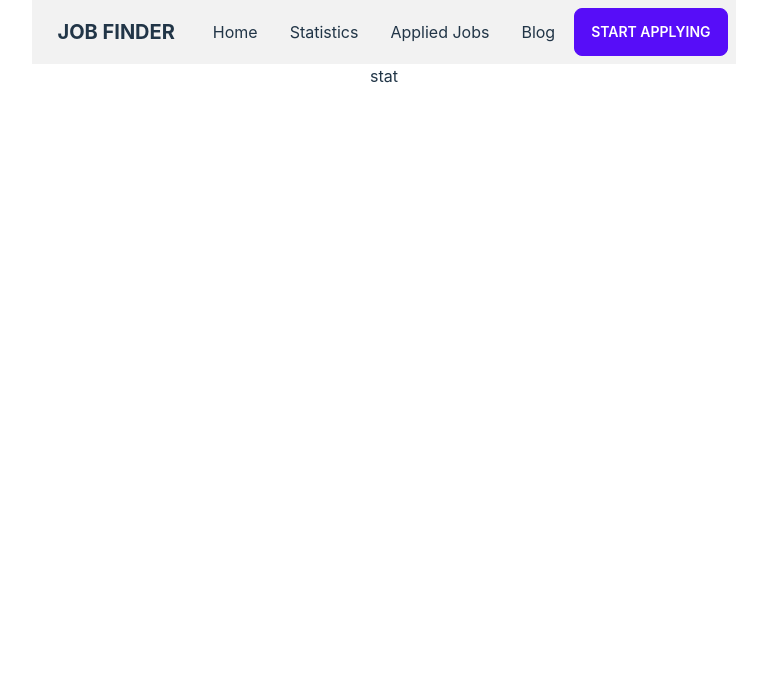
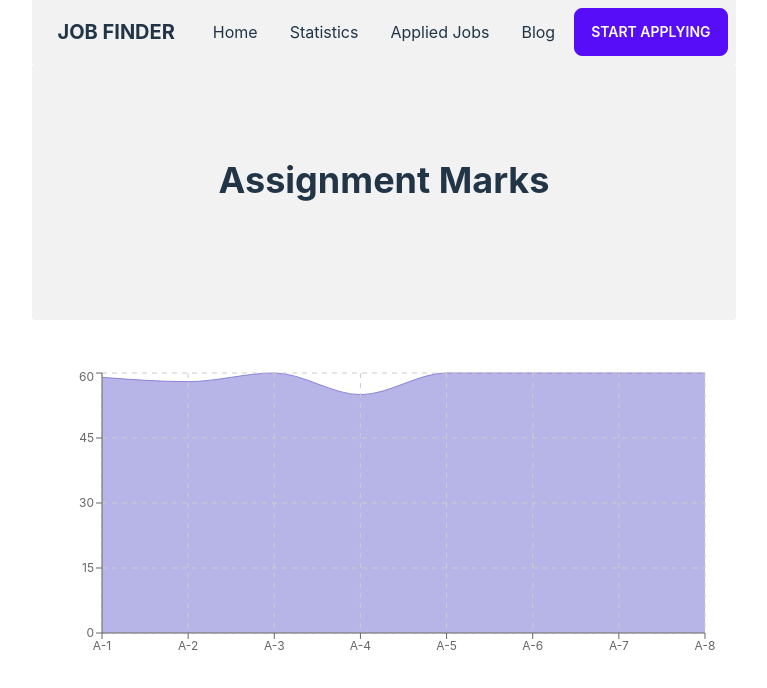
Before and after one commit to ArefinShaon/job-hunting, a React (Vite) app: page /statistics in a window 1280 px wide. Shown: the top 688 px of the page, without its empty margins (316-1083 px from the left). Built offline with nearby package versions, Linux system fonts and the light colour scheme.

Commit message:
chart added

```diff
--- a/package.json
+++ b/package.json
@@ -18,6 +18,7 @@
     "react": "^18.2.0",
     "react-dom": "^18.2.0",
     "react-router-dom": "^6.10.0",
+    "recharts": "^2.5.0",
     "sort-by": "^1.2.0"
   },
   "devDependencies": {
--- a/src/components/JobBanner/JobBanner.jsx
+++ b/src/components/JobBanner/JobBanner.jsx
@@ -1,5 +1,5 @@
 import React from 'react';
-import bannerImg from '../../assets/All Images/Vector-1.png';
+
 
 const JobBanner = () => {
 
--- /dev/null
+++ b/src/components/StatBanner/StatBanner.jsx
@@ -0,0 +1,11 @@
+import React from 'react';
+
+const StatBanner = () => {
+    return (
+        <div className='rounded bg-base-200 h-64'>
+            <h2 className='text-4xl font-bold py-24'>Assignment Marks</h2>
+        </div>
+    );
+};
+
+export default StatBanner;
--- /dev/null
+++ b/src/components/Statistics/Satatistics.css
@@ -0,0 +1,17 @@
+
+    .chart-container {
+      width: 100%;
+      height: auto;
+      padding: 0 10px;
+      box-sizing: border-box;
+      font-size: 12px;
+
+    }
+
+    @media (max-width: 600px) {
+      .chart-container {
+        width: 100vw;
+        font-size: 16px;
+        height: 300px;
+      }
+    }
--- a/src/components/Statistics/Statistics.jsx
+++ b/src/components/Statistics/Statistics.jsx
@@ -1,11 +1,38 @@
 import React from 'react';
+import { AreaChart, Area, CartesianGrid, XAxis, YAxis, Tooltip, ResponsiveContainer } from 'recharts';
+import StatBanner from '../StatBanner/StatBanner';
+import './Satatistics.css'
+
+const data = [
+  {name: 'A-1', Marks: 59},
+  {name: 'A-2', Marks: 58},
+  {name: 'A-3', Marks: 60},
+  {name: 'A-4', Marks: 55},
+  {name: 'A-5', Marks: 60},
+  {name: 'A-6', Marks: 60},
+  {name: 'A-7', Marks: 60},
+  {name: 'A-8', Marks: 60},
+];
 
 const Statistics = () => {
-    return (
-        <div>
-            <h2>stat</h2>
-        </div>
-    );
+  return (
+    <div>
+      <StatBanner></StatBanner>
+          <div className='mt-12'>
+          <div className="chart-container">
+        <ResponsiveContainer width="100%" height={300}>
+          <AreaChart data={data} margin={{ top: 5, right: 20, bottom: 5, left: 0 }}>
+            <Area type="monotone" dataKey="Marks" stroke="#8884d8" fill="#8884d8" />
+            <CartesianGrid stroke="#ccc" strokeDasharray="5" />
+            <XAxis dataKey="name" />
+            <YAxis />
+            <Tooltip />
+          </AreaChart>
+        </ResponsiveContainer>
+      </div>
+     </div>
+    </div>
+  );
 };
 
 export default Statistics;
```
Also changed, not shown: 1 other file (tests, documents, lock files or other folders).
